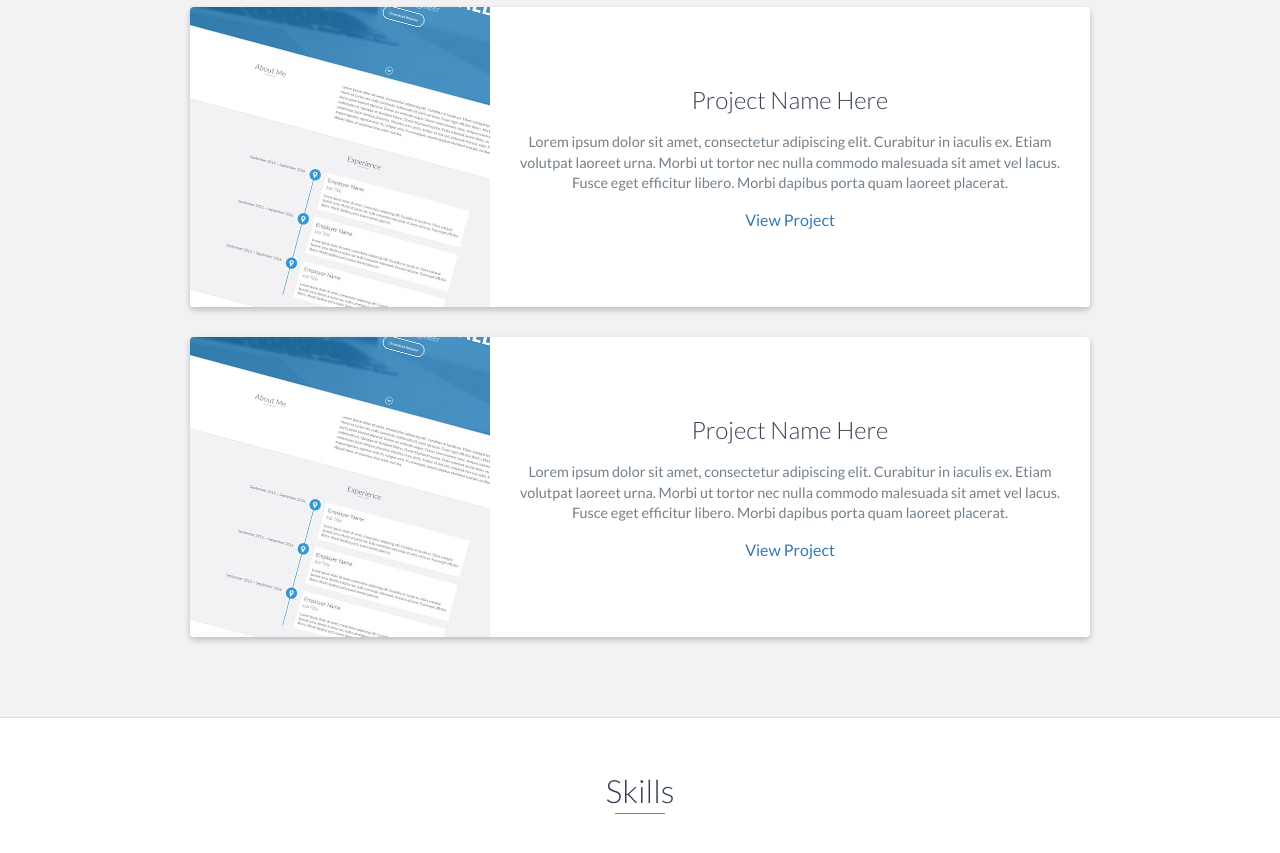
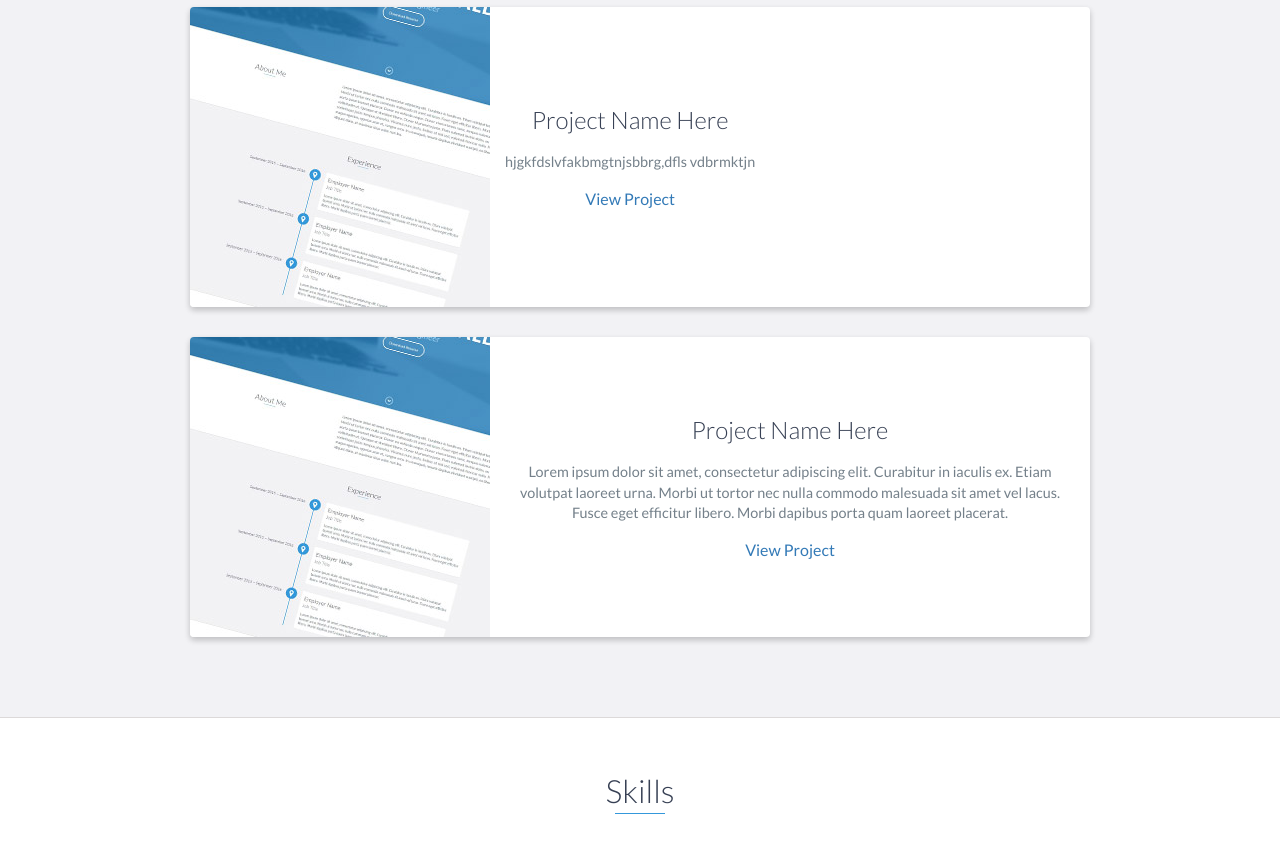
Before and after one commit to HadiKamkar/hadikamkar.github.io, a website: page index.html in a window 1280 px wide. Shown: the part 2200-3053 px from the top of the page. Drawn offline with nearby package versions, Linux system fonts and the light colour scheme.

Commit message:
commit2 jadid

```diff
--- a/index.html
+++ b/index.html
@@ -143,8 +143,7 @@
                     <div class="project-info">
                         <h3>Project Name Here</h3>
                         <p>
-                            Lorem ipsum dolor sit amet, consectetur adipiscing elit. Curabitur in iaculis ex. Etiam volutpat laoreet urna. Morbi ut tortor nec nulla commodo malesuada sit amet vel lacus. Fusce eget efficitur libero. Morbi dapibus porta quam laoreet placerat.
-                        </p>
+hjgkfdslvfakbmgtnjsbbrg,dfls vdbrmktjn                        </p>
                         <a href="#">View Project</a>
                     </div>
                     <!-- End .project-info -->
```
